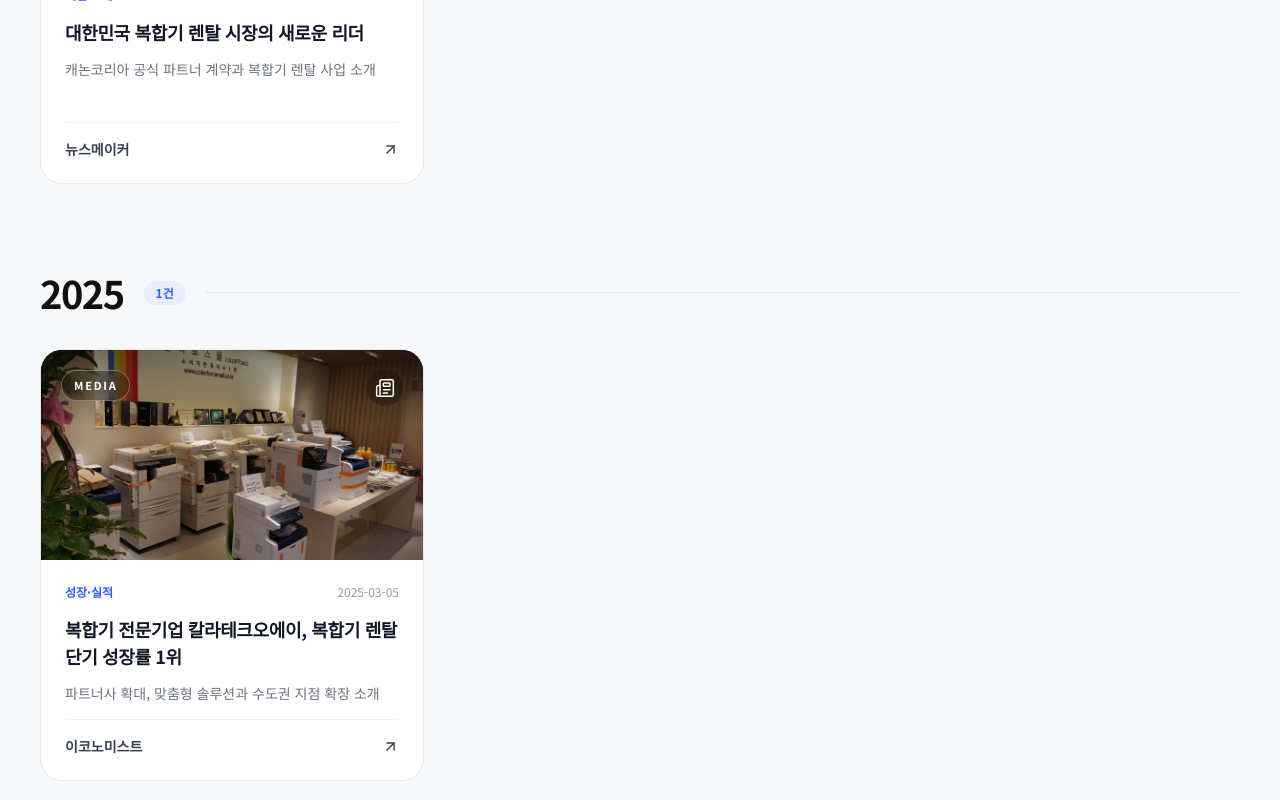
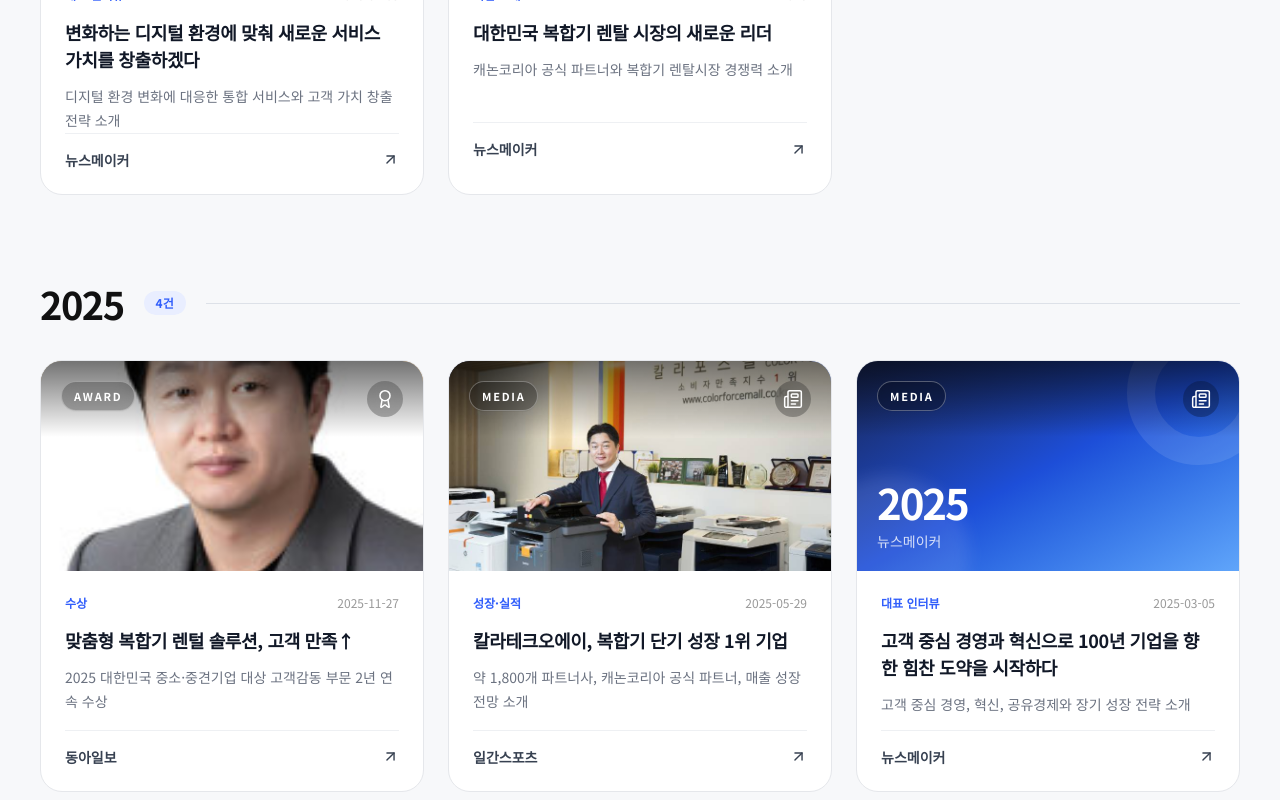
Before and after one commit to kimchangguen/colortech, a Next.js app: page /press-awards in a window 1280 px wide. Shown: the part 1720-2520 px from the top of the page. Built offline with nearby package versions, Linux system fonts and the light colour scheme.

Commit message:
feat: cumulatively update recent press archive

```diff
--- a/src/data/pressArchive.ts
+++ b/src/data/pressArchive.ts
@@ -377,7 +377,7 @@ export const pressArchive: PressArchiveItem[] = [
     "source": "뉴스메이커",
     "title": "사람을 소중히 할 줄 모르는 기업은 큰 성장을 이룰 수 없다",
     "category": "대표 인터뷰",
-    "summary": "인재·고객 중심 경영과 사회적 책임 소개",
+    "summary": "고객·인재 중심 경영, 직영점 확대, 사회공헌 및 렌탈 서비스 경쟁력 소개",
     "url": "https://www.newsmaker.or.kr/news/quickViewArticleView.html?idxno=133796"
   },
   {
@@ -387,7 +387,7 @@ export const pressArchive: PressArchiveItem[] = [
     "source": "뉴스메이커",
     "title": "국내 경제의 일선에서 합리적인 조력자 역할 수행하겠다",
     "category": "대표 인터뷰",
-    "summary": "공유경제 경영전략과 복합기 렌탈 서비스 소개",
+    "summary": "공유경제와 맞춤형 사무기기 렌탈 서비스, 사업 확장 전략 소개",
     "url": "https://www.newsmaker.or.kr/news/articleView.html?idxno=138815"
   },
   {
@@ -397,7 +397,7 @@ export const pressArchive: PressArchiveItem[] = [
     "source": "동아일보",
     "title": "비포 서비스를 통해 고객의 마음속으로 홀인원",
     "category": "기업 소개",
-    "summary": "맞춤형 솔루션과 캐논코리아 공식 파트너 계약 소개",
+    "summary": "맞춤형 솔루션, 캐논코리아 공식 파트너 계약, 비포 서비스 소개",
     "url": "https://www.donga.com/news/Economy/article/all/20241218/130665177/2"
   },
   {
@@ -405,9 +405,9 @@ export const pressArchive: PressArchiveItem[] = [
     "year": "2025",
     "date": "2025-03-05",
     "source": "이코노미스트",
-    "title": "복합기 전문기업 칼라테크오에이, 복합기 렌탈 단기 성장률 1위",
+    "title": "복합기 전문기업 '칼라테크오에이', 복합기 렌탈 단기 성장률 1위",
     "category": "성장·실적",
-    "summary": "파트너사 확대, 맞춤형 솔루션과 수도권 지점 확장 소개",
+    "summary": "파트너사 확대, 맞춤형 솔루션, 지점 확장과 성장 실적 소개",
     "url": "https://economist.co.kr/article/view/ecn202503050070"
   },
   {
@@ -417,7 +417,67 @@ export const pressArchive: PressArchiveItem[] = [
     "source": "뉴스메이커",
     "title": "대한민국 복합기 렌탈 시장의 새로운 리더",
     "category": "기업 소개",
-    "summary": "캐논코리아 공식 파트너 계약과 복합기 렌탈 사업 소개",
+    "summary": "캐논코리아 공식 파트너와 복합기 렌탈시장 경쟁력 소개",
     "url": "https://www.newsmaker.or.kr/news/articleView.html?idxno=166347"
+  },
+  {
+    "id": 42,
+    "year": "2023",
+    "date": "2023-12-07",
+    "source": "뉴스메이커",
+    "title": "효율과 상생은 미래 산업의 핵심 고려 요소",
+    "category": "대표 인터뷰",
+    "summary": "GL메트로시티 향동 지점 개설, 효율·상생 중심의 렌탈 서비스 전략 소개",
+    "url": "https://www.newsmaker.or.kr/news/articleView.html?idxno=146791"
+  },
+  {
+    "id": 43,
+    "year": "2024",
+    "date": "2024",
+    "source": "뉴스메이커",
+    "title": "'공유'와 '맞춤형'의 시너지는 렌탈업계의 핵심 경영 요소",
+    "category": "기업 소개",
+    "summary": "향동 지점 오픈, B2B 렌탈시장 확장과 맞춤형 서비스 전략 소개",
+    "url": "https://www.newsmaker.or.kr/news/quickViewArticleView.html?idxno=149500"
+  },
+  {
+    "id": 44,
+    "year": "2025",
+    "date": "2025-03-05",
+    "source": "뉴스메이커",
+    "title": "고객 중심 경영과 혁신으로 100년 기업을 향한 힘찬 도약을 시작하다",
+    "category": "대표 인터뷰",
+    "summary": "고객 중심 경영, 혁신, 공유경제와 장기 성장 전략 소개",
+    "url": "https://www.newsmaker.or.kr/news/articleView.html?idxno=161652"
+  },
+  {
+    "id": 45,
+    "year": "2025",
+    "date": "2025-05-29",
+    "source": "일간스포츠",
+    "title": "칼라테크오에이, 복합기 단기 성장 1위 기업",
+    "category": "성장·실적",
+    "summary": "약 1,800개 파트너사, 캐논코리아 공식 파트너, 매출 성장 전망 소개",
+    "url": "https://isplus.com/article/view/isp202505290153"
+  },
+  {
+    "id": 46,
+    "year": "2025",
+    "date": "2025-11-27",
+    "source": "동아일보",
+    "title": "맞춤형 복합기 렌털 솔루션, 고객 만족↑",
+    "category": "수상",
+    "summary": "2025 대한민국 중소·중견기업 대상 고객감동 부문 2년 연속 수상",
+    "url": "https://www.donga.com/news/Economy/article/all/20251126/132839355/2"
+  },
+  {
+    "id": 47,
+    "year": "2026",
+    "date": "2026-07-03",
+    "source": "뉴스메이커",
+    "title": "변화하는 디지털 환경에 맞춰 새로운 서비스 가치를 창출하겠다",
+    "category": "대표 인터뷰",
+    "summary": "디지털 환경 변화에 대응한 통합 서비스와 고객 가치 창출 전략 소개",
+    "url": "https://m.newsmaker.or.kr/news/articleView.html?idxno=178640"
   }
 ];
--- a/src/data/pressImages.ts
+++ b/src/data/pressImages.ts
@@ -30,4 +30,6 @@ export const pressImages: Record<number, string> = {
   36: '/images/press/36.jpg',
   39: '/images/press/39.jpg',
   40: '/images/press/40.jpg',
+  45: '/images/press/45.jpg',
+  46: '/images/press/46.jpg',
 };
```
Also changed, not shown: public/images/press/45.jpg (added), public/images/press/46.jpg (added).
